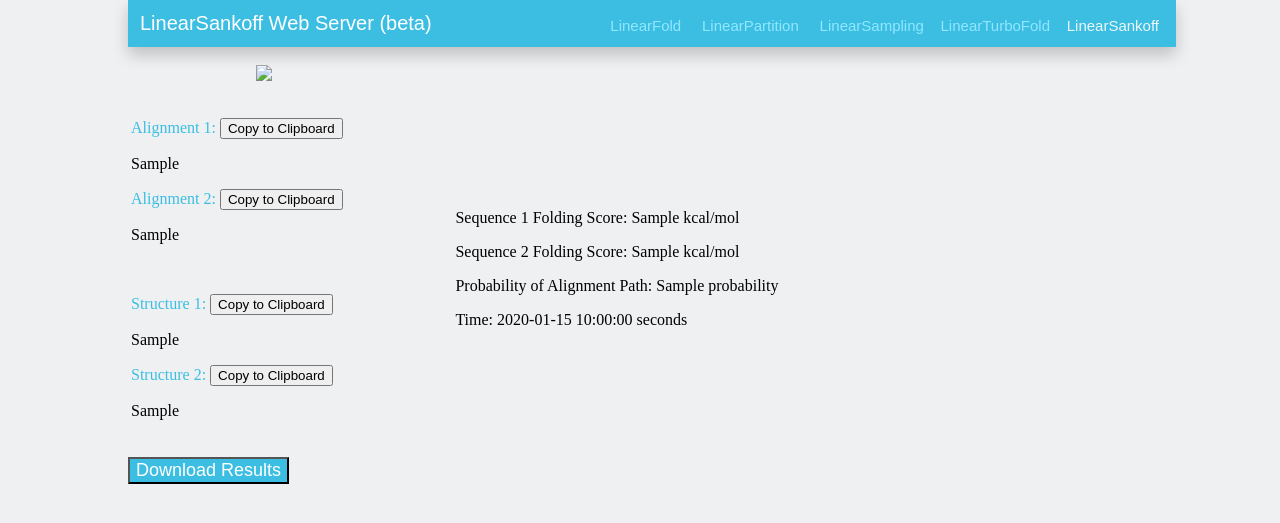
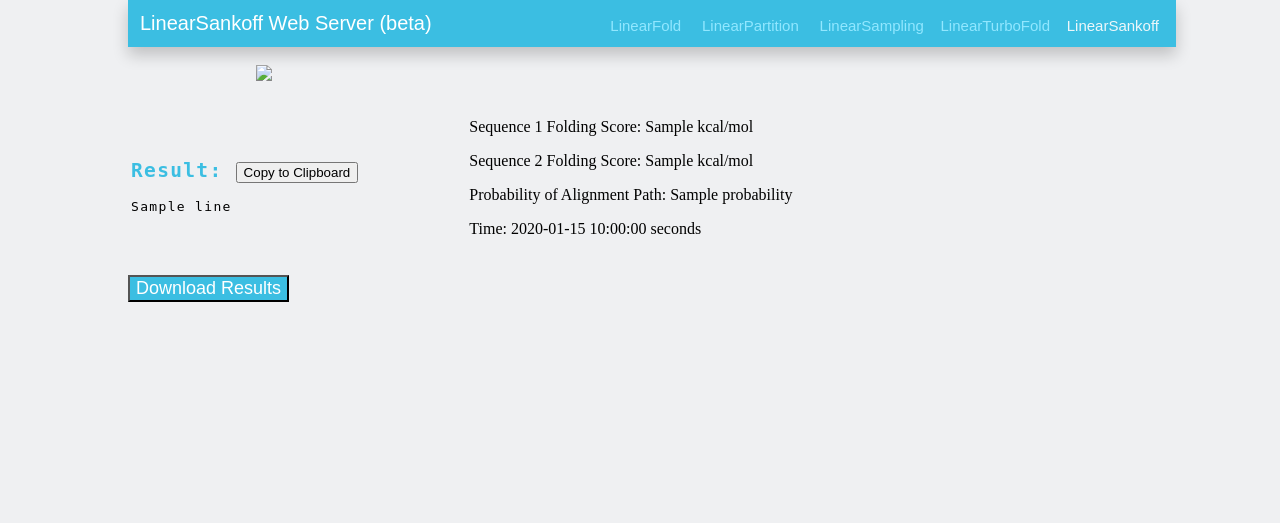
Before and after one commit to 1998apoorvmalik/linear-fold, a Flask app: template templates/showResult_linearsankoff.html in a window 1280 px wide. Shown: the top 523 px of the page. Run offline with Flask 2, Linux system fonts and the light colour scheme; the template is opened without the code that fills it: most values are stand-ins (such as "Sample title", 1, 10 or a date in 2020); some libraries are stand-ins or nearby versions.

Commit message:
Formatted Linear Sankoff Output

```diff
--- a/templates/showResult_linearsankoff.html
+++ b/templates/showResult_linearsankoff.html
@@ -51,28 +51,14 @@
     <table width="80%">
       <tr>
         <td>
-          <div class="res">
-            <p style="color: #3bbee2">
-              Alignment 1:
-              <button onclick="copyOutput('algn1')">Copy to Clipboard</button>
-            </p>
-            <p id="algn1">{{ data["alignment 1"] }}</p>
-            <p style="color: #3bbee2">
-              Alignment 2:
-              <button onclick="copyOutput('algn2')">Copy to Clipboard</button>
-            </p>
-            <p id="algn2">{{ data["alignment 2"] }}</p>
-            <br />
-            <p style="color: #3bbee2">
-              Structure 1:
-              <button onclick="copyOutput('struc1')">Copy to Clipboard</button>
-            </p>
-            <p id="struc1">{{ data["structure 1"] }}</p>
-            <p style="color: #3bbee2">
-              Structure 2:
-              <button onclick="copyOutput('struc2')">Copy to Clipboard</button>
-            </p>
-            <p id="struc2">{{ data["structure 2"] }}</p>
+          <div class="res" style="font-family: monospace; letter-spacing: 1pt">
+            <h2 style="color: #3bbee2">
+              Result:
+              <button onclick="copyOutput('result')">Copy to Clipboard</button>
+            </h2>
+            {% for line in data["alignment_result"] %}
+            <p id="result" style="margin: 0px; padding: 0px">{{line}}</p>
+            {% endfor %}
           </div>
         </td>
         <td>
@@ -108,18 +94,29 @@
       script.src = "/js/interface.js?v=" + versionUpdate;
       document.body.appendChild(script);
 
+      function getOutput(id) {
+        const elements = document.querySelectorAll("#" + id);
+        var text = "";
+        for (var i = 0; i < elements.length; i++) {
+          text += elements[i].innerHTML;
+          // add a new line if it is not the last element
+          if (i != elements.length - 1) text += "\n";
+        }
+        return text;
+      }
+
       function copyOutput(id) {
-        navigator.clipboard.writeText(document.getElementById(id).innerHTML);
+        // navigator.clipboard.writeText(document.getElementById(id).innerHTML);
+        navigator.clipboard.writeText(getOutput(id));
       }
 
       function downloadResult() {
         const result = {
-          "Alignment 1": document.getElementById("algn1").innerHTML,
-          "Alignment 2": document.getElementById("algn2").innerHTML,
-          "Structure 1": document.getElementById("struc1").innerHTML,
-          "Structure 2": document.getElementById("struc2").innerHTML,
-          "Vm Peak": "{{ data['VmPeak'] }}",
-          "Inside Score": "{{ data['inside score'] }}",
+          "Alignment 1": "{{ data['alignment 1'] }}",
+          "Alignment 2": "{{ data['alignment 2'] }}",
+          "Structure 1": "{{ data['structure 1'] }}",
+          "Structure 2": "{{ data['structure 2'] }}",
+          "Alignment Result": getOutput("result"),
           "Sequence 1 Folding Score":
             "{{ data['sequence 1 folding score'] }} kcal/mol",
           "Sequence 2 Folding Score":
```
